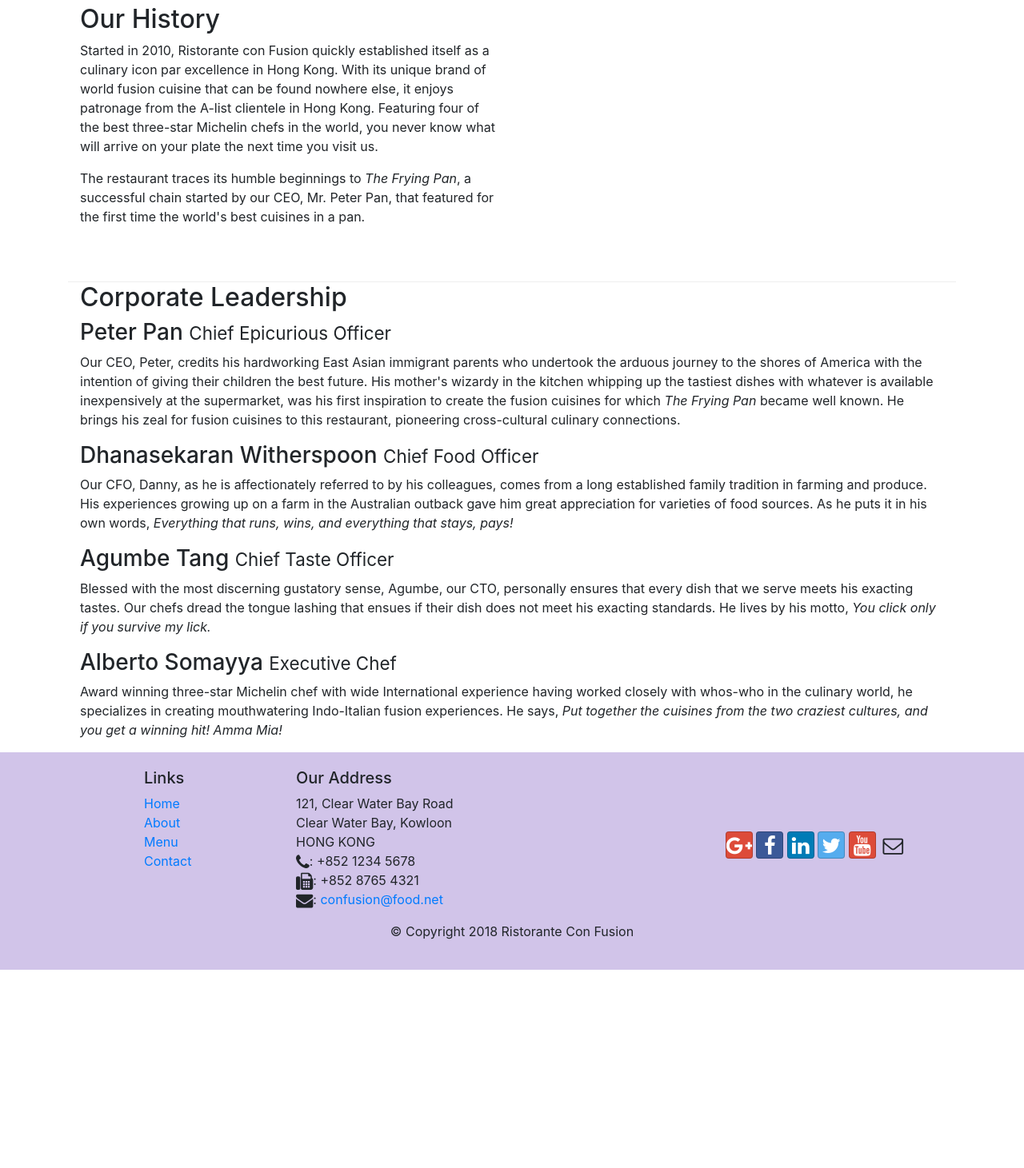
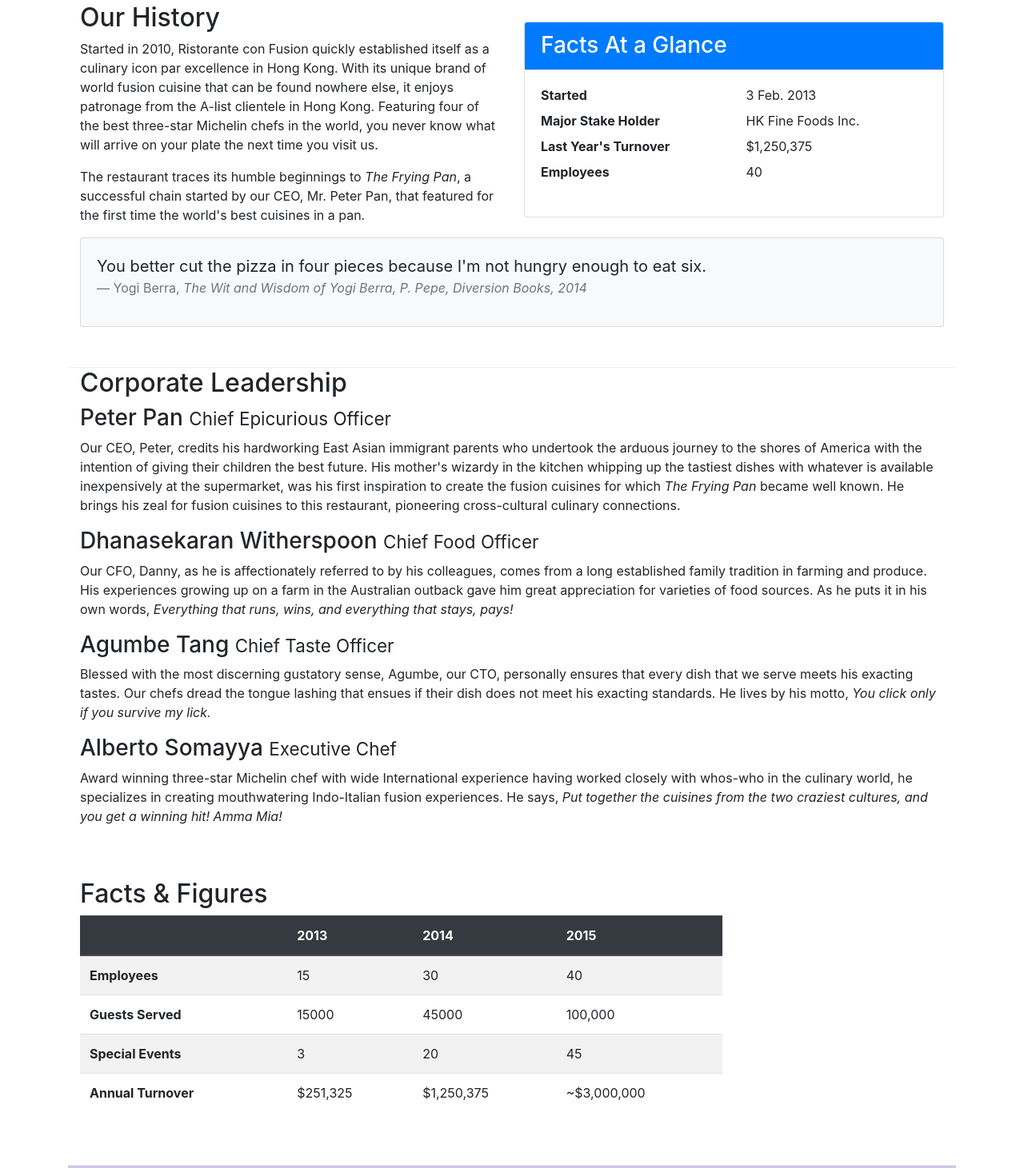
Before and after one commit to L3thal14/Confusion-Bootstrap, a website: page aboutus.html in a window 1280 px wide. Shown: the part 552-2013 px from the top of the page at 80% size. Before the commit the page ends 1765 px from the top, so only its background shows below. Drawn offline with nearby package versions, Linux system fonts and the light colour scheme.

Commit message:
Tables and Cards

```diff
--- a/aboutus.html
+++ b/aboutus.html
@@ -69,8 +69,38 @@
                 <param>Started in 2010, Ristorante con Fusion quickly established itself as a culinary icon par excellence in Hong Kong. With its unique brand of world fusion cuisine that can be found nowhere else, it enjoys patronage from the A-list clientele in Hong Kong.  Featuring four of the best three-star Michelin chefs in the world, you never know what will arrive on your plate the next time you visit us.</p>
                 <p>The restaurant traces its humble beginnings to <em>The Frying Pan</em>, a successful chain started by our CEO, Mr. Peter Pan, that featured for the first time the world's best cuisines in a pan.</p>
             </div>
-            <div>
-            </div>
+                <div class="col-12 col-sm-6">
+                    <div class="card">
+                        <h3 class="card-header bg-primary text-white">Facts At a Glance</h3>
+                        <div class="card-body">
+                            <dl class="row">
+                                <dt class="col-6">Started</dt>
+                                <dd class="col-6">3 Feb. 2013</dd>
+                                <dt class="col-6">Major Stake Holder</dt>
+                                <dd class="col-6">HK Fine Foods Inc.</dd>
+                                <dt class="col-6">Last Year's Turnover</dt>
+                                <dd class="col-6">$1,250,375</dd>
+                                <dt class="col-6">Employees</dt>
+                                <dd class="col-6">40</dd>
+                            </dl>
+                        </div>
+                    </div>
+                </div>
+                <div class="col-12">
+                    <div class="card card-body bg-light">
+                        <blockquote class="blockquote">
+                            <p class="mb-0">
+                                You better cut the pizza in four pieces
+                                because I'm not hungry enough to eat six.
+                            </p>
+                            <footer class="blockquote-footer">Yogi Berra,
+                                <cite title="Source Title">The Wit and Wisdom of
+                                    Yogi Berra, P. Pepe, Diversion Books, 2014
+                                </cite>
+                            </footer>
+                        </blockquote>
+                    </div>
+                </div>
         </div>
 
 
@@ -87,7 +117,49 @@
                 <p class="d-none d-sm-block">Award winning three-star Michelin chef with wide International experience having worked closely with whos-who in the culinary world, he specializes in creating mouthwatering Indo-Italian fusion experiences. He says, <em>Put together the cuisines from the two craziest cultures, and you get a winning hit! Amma Mia!</em></p>
             </div>
        </div>
-
+       <div class="row row-content">
+           <div class="col-12 col-sm-9">
+               <h2>Facts &amp; Figures</h2>
+               <div class="table-responsive">
+                <table class="table table-striped">
+                    <thead class="thead-dark">
+                        <tr>
+                            <th>&nbsp;</th>
+                            <th>2013</th>
+                            <th>2014</th>
+                            <th>2015</th>
+                        </tr>
+                    </thead>
+                    <tbody>
+                        <tr>
+                            <th>Employees</th>
+                            <td>15</td>
+                            <td>30</td>
+                            <td>40</td>
+                        </tr>
+                        <tr>
+                            <th>Guests Served</th>
+                            <td>15000</td>
+                            <td>45000</td>
+                            <td>100,000</td>
+                        </tr>
+                        <tr>
+                            <th>Special Events</th>
+                            <td>3</td>
+                            <td>20</td>
+                            <td>45</td>
+                        </tr>
+                        <tr>
+                            <th>Annual Turnover</th>
+                            <td>$251,325</td>
+                            <td>$1,250,375</td>
+                            <td>~$3,000,000</td>
+                        </tr>
+                    </tbody>
+                </table>
+            </div>
+           </div>
+           <div class="col-12 col-sm-3"></div>
     </div>
 
     <footer class="footer">
```
